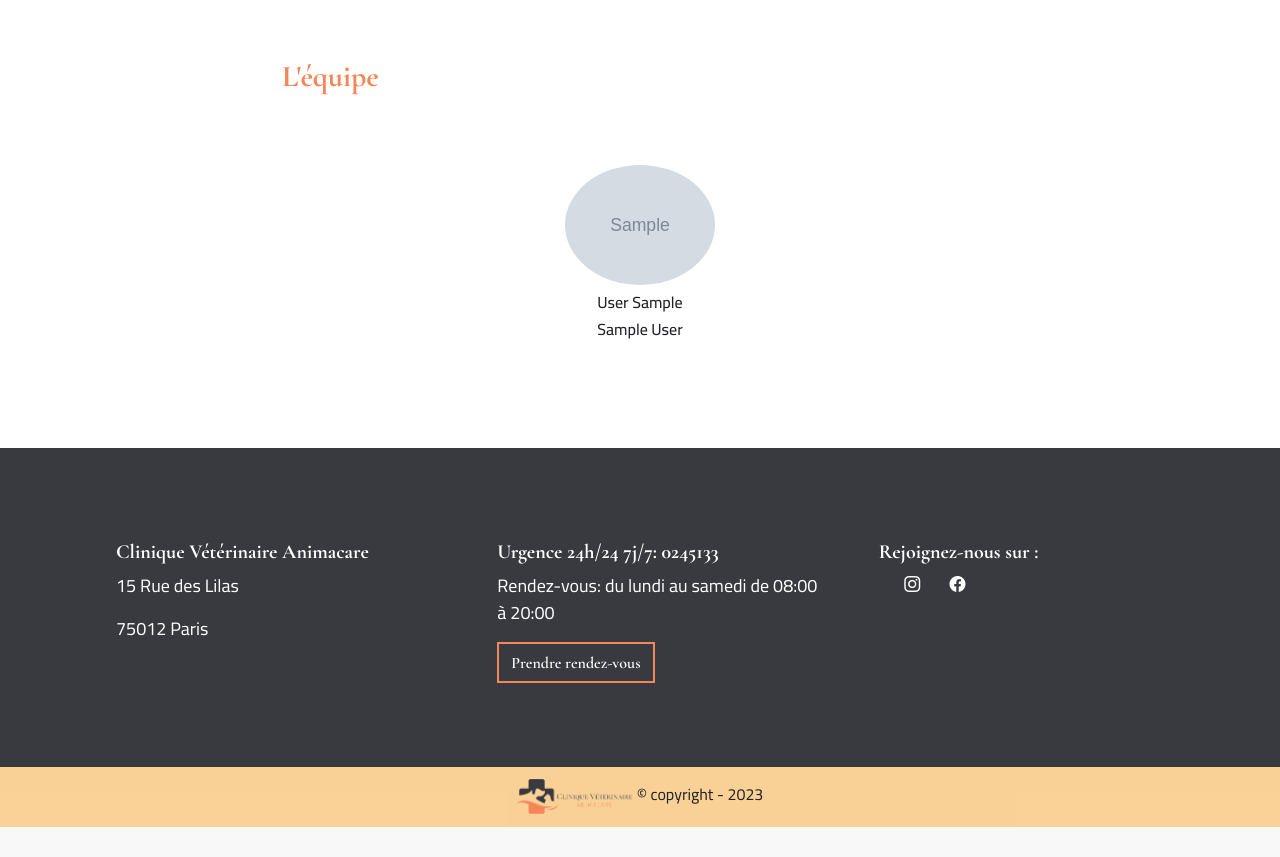
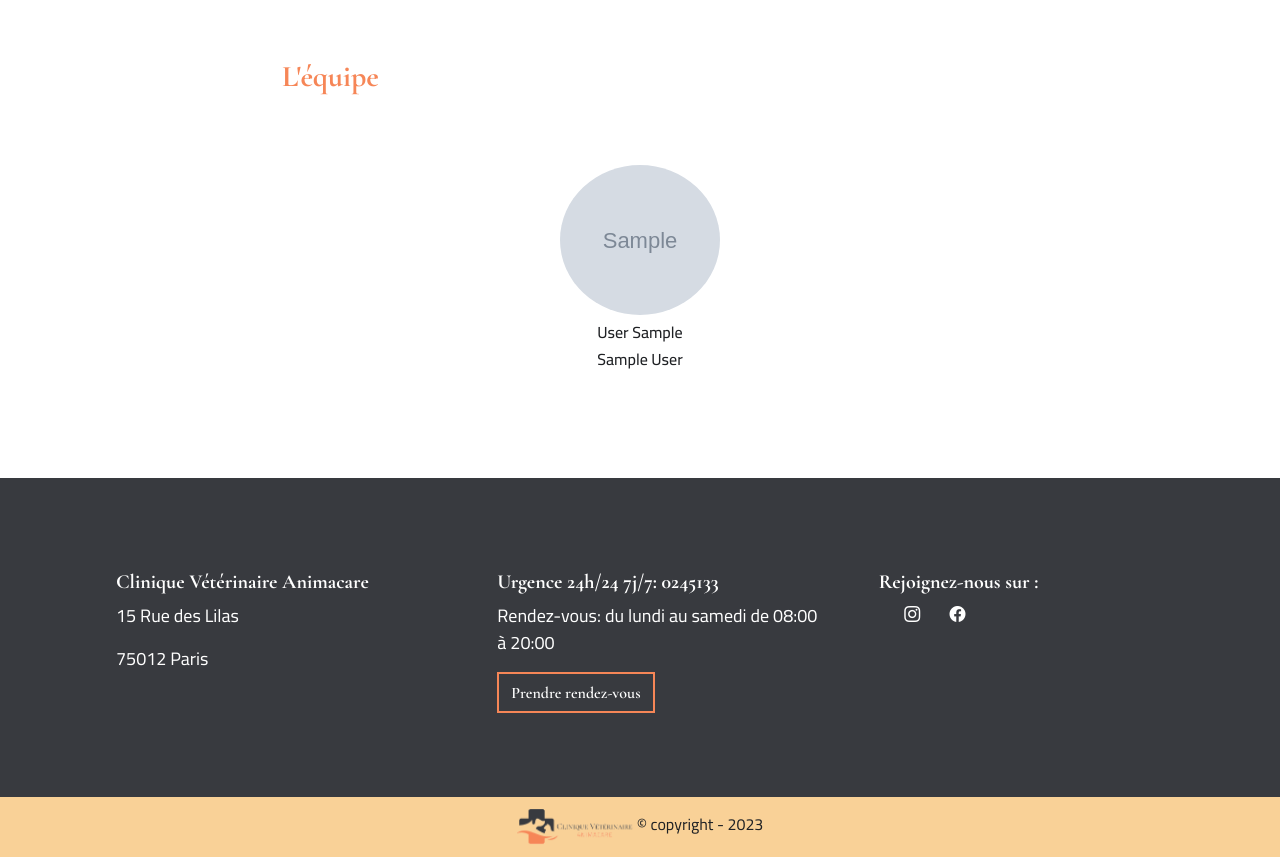
Before and after one commit to NaomiMd/Animacare, a PHP site: page /Animacare/clinique.php in a window 1280 px wide. Shown: the part 1495-2352 px from the top of the page. Before the commit the page ends 2322 px from the top, so only its background shows below. Run offline with PHP 8.4, Linux system fonts and the light colour scheme; data comes from the database, SQL or seed files in the repository; tables that the repository leaves empty hold one stand-in row (values such as "Sample post"); grey boxes marked "Sample" are stand-in pictures; some libraries are stand-ins or nearby versions.

Commit message:
add flex wrap to doctor img

```diff
--- a/assets/style.css
+++ b/assets/style.css
@@ -220,6 +220,7 @@ nav::after{
 .doctor{
     display: flex;
     justify-content: center;
+    flex-wrap: wrap;
 }
 .doctor-img{
     text-align: center;
@@ -532,7 +533,6 @@ nav::after{
     }
     .doctor {
         gap: 5%;
-        flex-wrap: wrap;
     }
     .doctor-img h5{
         font-size: 14px;
@@ -800,8 +800,8 @@ nav::after{
     }
     .round{
         margin-top: 50px;
-        width: 150px;
-        height: 120px;
+        width: 160px;
+        height: 150px;
     }
     /*CONTACT*/
     .contact-header{
```
